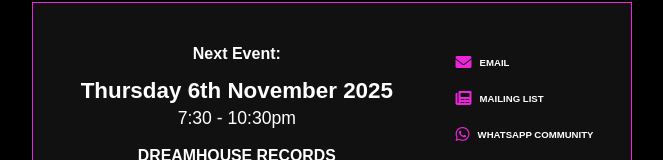
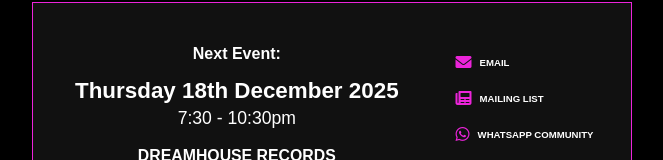
Before and after one commit to mattnida/reallystrangerecordclub, a plain HTML site: page index.html in a window 1280 px wide. Shown: the part 516-676 px from the top of the page, without its empty margins (308-971 px from the left). Drawn offline with Linux system fonts and the light colour scheme; a web font is replaced by a local one.

Commit message:
Update index.html

```diff
--- a/index.html
+++ b/index.html
@@ -30,7 +30,7 @@
   <div class="event-card">
     <div class="event-details">
       <p><strong>Next Event:</strong></p>
-      <p class="event-date">Thursday 6th November 2025</p>
+      <p class="event-date">Thursday 18th December 2025</p>
       <p class="event-time">7:30 - 10:30pm</p>
       <p class="event-address">
         <a href="https://dreamhouseldn.com" target="_blank">Dreamhouse Records</a><br>
```
